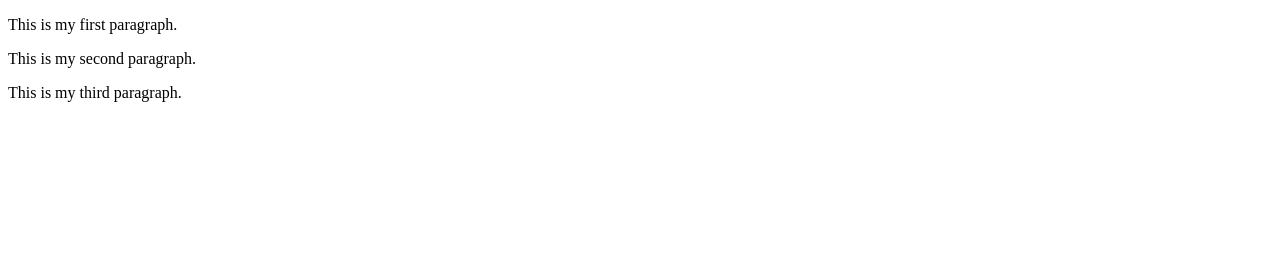
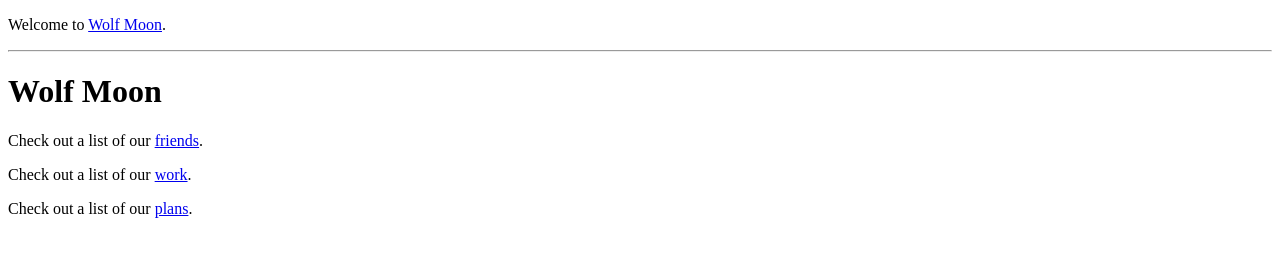
Before and after one commit to harekore/interactive-web-developer-course, a plain HTML site: page index.html in a window 1280 px wide. Drawn offline with Linux system fonts and the light colour scheme.

Commit message:
Chapter 4.5 changes

```diff
--- a/index.html
+++ b/index.html
@@ -1,12 +1,15 @@
 <!DOCTYPE html>
 <html>
     <head>
-        <title>My first page</title>
+        <title>Home page</title>
     </head>
 
     <body>
-        <p>This is my first paragraph.</p>
-        <p>This is my second paragraph.</p>
-        <p>This is my third paragraph.</p>
+        <p>Welcome to <a href="index.html">Wolf Moon</a>.</p>
+        <hr>
+        <h1>Wolf Moon</h1>
+        <p>Check out a list of our <a href="my-friends.html">friends</a>.</p>
+        <p>Check out a list of our <a href="my-work.html">work</a>.</p>
+        <p>Check out a list of our <a href="my-plans.html">plans</a>.</p>
     </body>
 </html>
```
